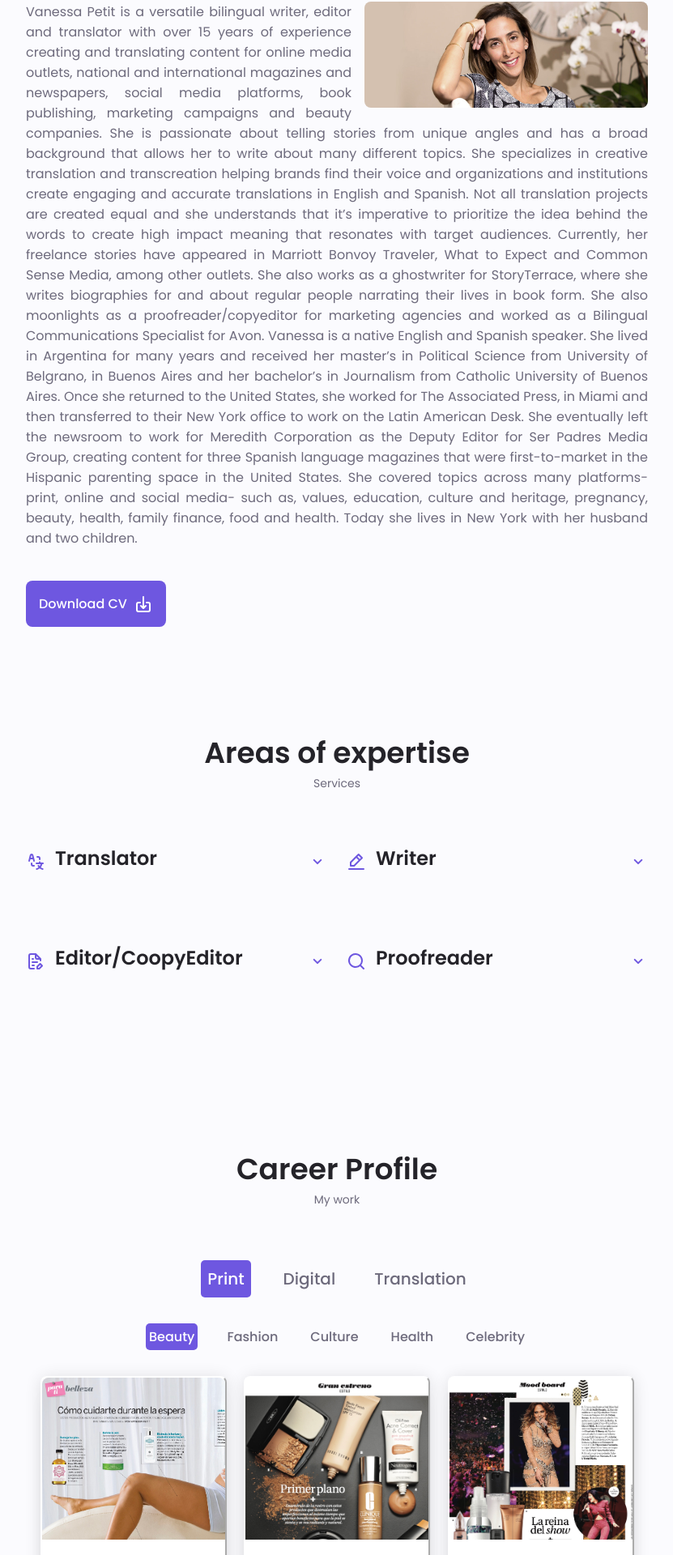
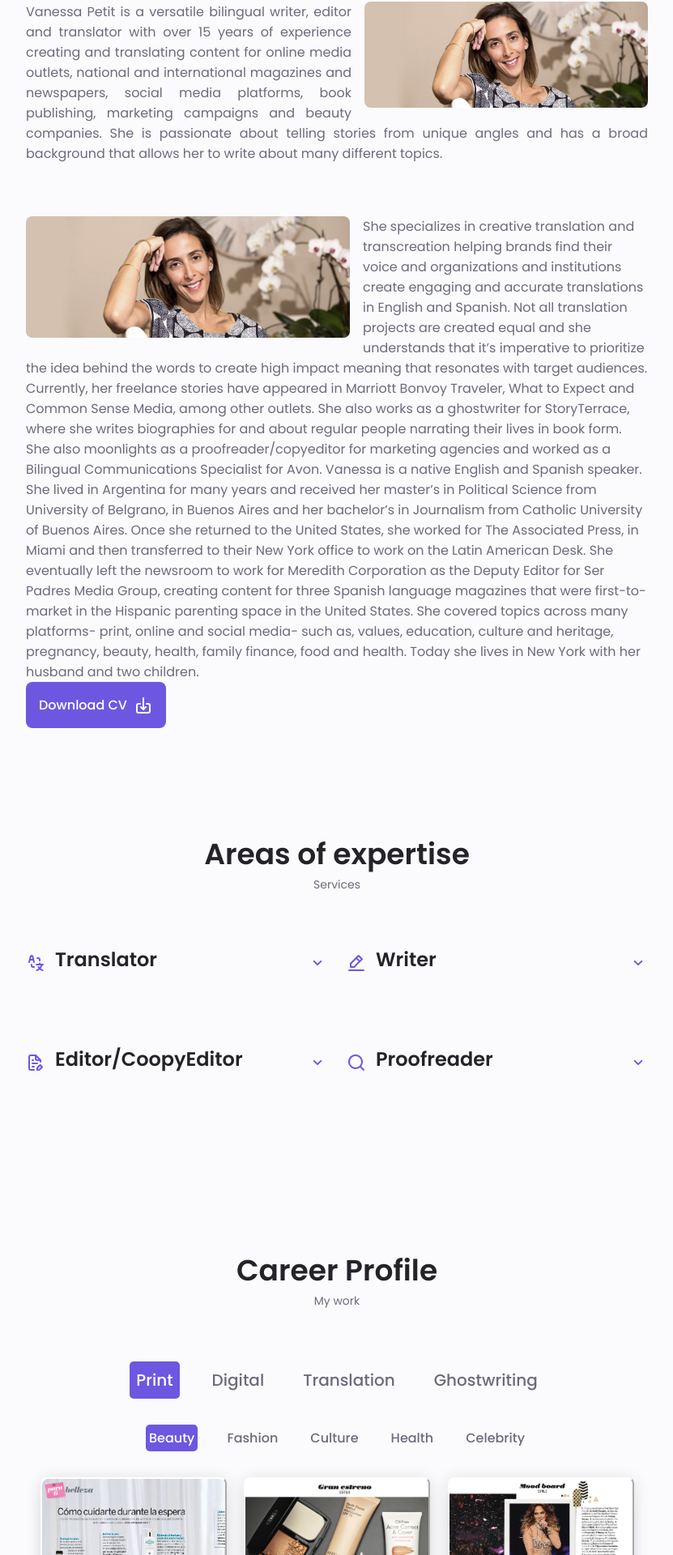
Before and after one commit to JuanPRubio/vanessapetit, a React (Create React App) app: page / in a window 1280 px wide. Shown: the part 860-2780 px from the top of the page at 81% size, without its empty margins (224-1055 px from the left). Built offline with nearby package versions, Linux system fonts and the light colour scheme.

Commit message:
about me p and img

```diff
--- a/src/App.css
+++ b/src/App.css
@@ -403,6 +403,16 @@ img{
     align-self: flex-start;
     float: right;
     margin-left: var(--mb-1);
+    margin-bottom: var(--mb-0-5);
+}
+
+.about__img2{
+    width: 400px;
+    border-radius: .5rem;
+    justify-self: center;
+    align-self: flex-start;
+    float: left;
+    margin-right: var(--mb-1);
     margin-bottom: var(--mb-0-5);
 }
 
--- a/src/pages/About.js
+++ b/src/pages/About.js
@@ -15,6 +15,10 @@ function About() {
             <img src={AboutImg} alt="" className="about__img" />
                 <p className="about__description">
                 Vanessa Petit is a versatile bilingual writer, editor and translator with over 15 years of experience creating and translating content for online media outlets, national and international magazines and newspapers, social media platforms, book publishing, marketing campaigns and beauty companies. She is passionate about telling stories from unique angles and has a broad background that allows her to write about many different topics.
+                </p>
+                <br />
+                <img src={AboutImg} alt="" className="about__img2" />
+                <p>
                 She specializes in creative translation and transcreation helping brands find their voice and organizations and institutions create engaging and accurate translations in English and Spanish. Not all translation projects are created equal and she understands that it’s imperative to prioritize the idea behind the words to create high impact meaning that resonates with target audiences.
                 Currently, her freelance stories have appeared in Marriott Bonvoy Traveler, What to Expect and Common Sense Media, among other outlets. She also works as a ghostwriter for StoryTerrace, where she writes biographies for and about regular people narrating their lives in book form. She also moonlights as a proofreader/copyeditor for marketing agencies and worked as a Bilingual Communications Specialist for Avon.
                 Vanessa is a native English and Spanish speaker. She lived in Argentina for many years and received her master’s in Political Science from University of Belgrano, in Buenos Aires and her bachelor’s in Journalism from Catholic University of Buenos Aires.
--- a/src/pages/Porfolio.js
+++ b/src/pages/Porfolio.js
@@ -66,6 +66,9 @@ function Porfolio() {
                     <div className="portfolio__button button--flex" onClick={()=> handleClick("translation")} style={{color: categoryArray.translation? "white":"", backgroundColor: categoryArray.translation? "var(--first-color)":""}} >
                             Translation
                     </div>
+                    <div className="portfolio__button button--flex" onClick={()=> handleClick("translation")} style={{color: categoryArray.translation? "white":"", backgroundColor: categoryArray.translation? "var(--first-color)":""}} >
+                            Ghostwriting
+                    </div>
                 </div>
 
             {renderCurrentCategory()}
```
